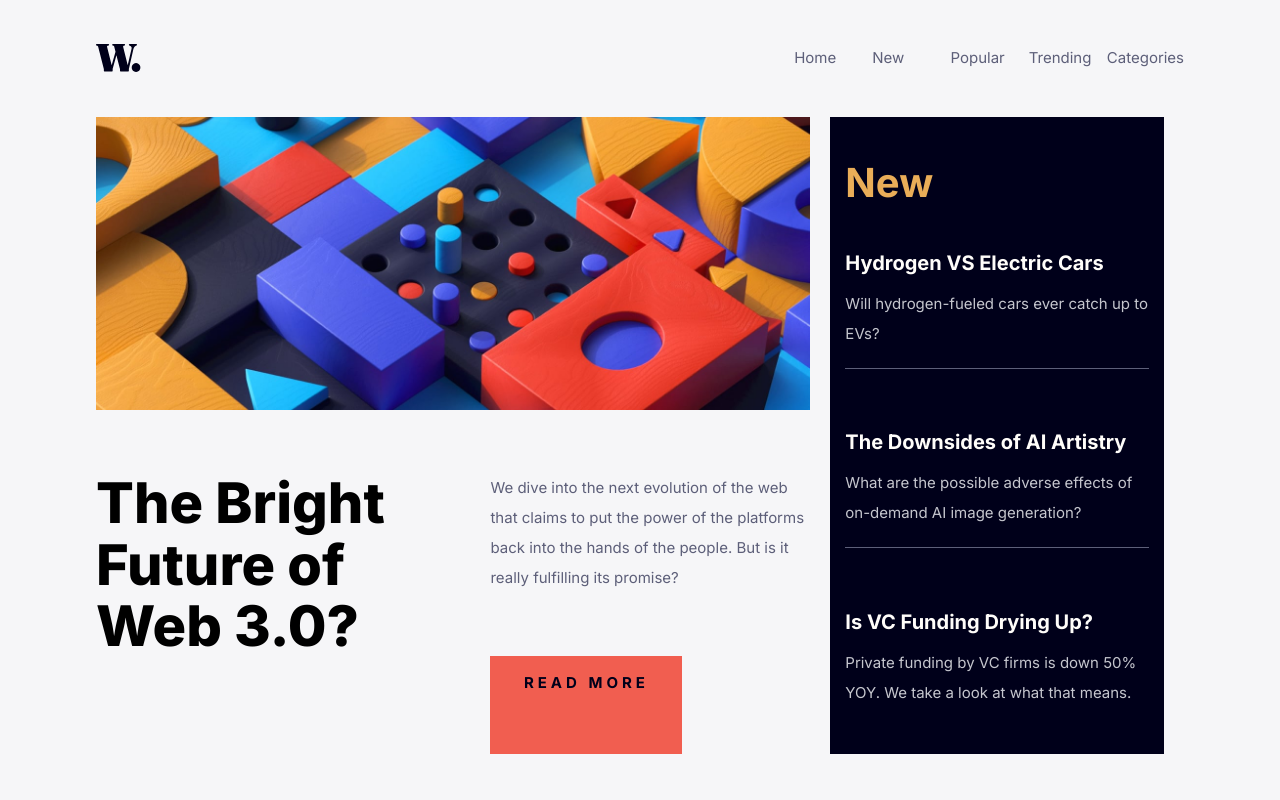
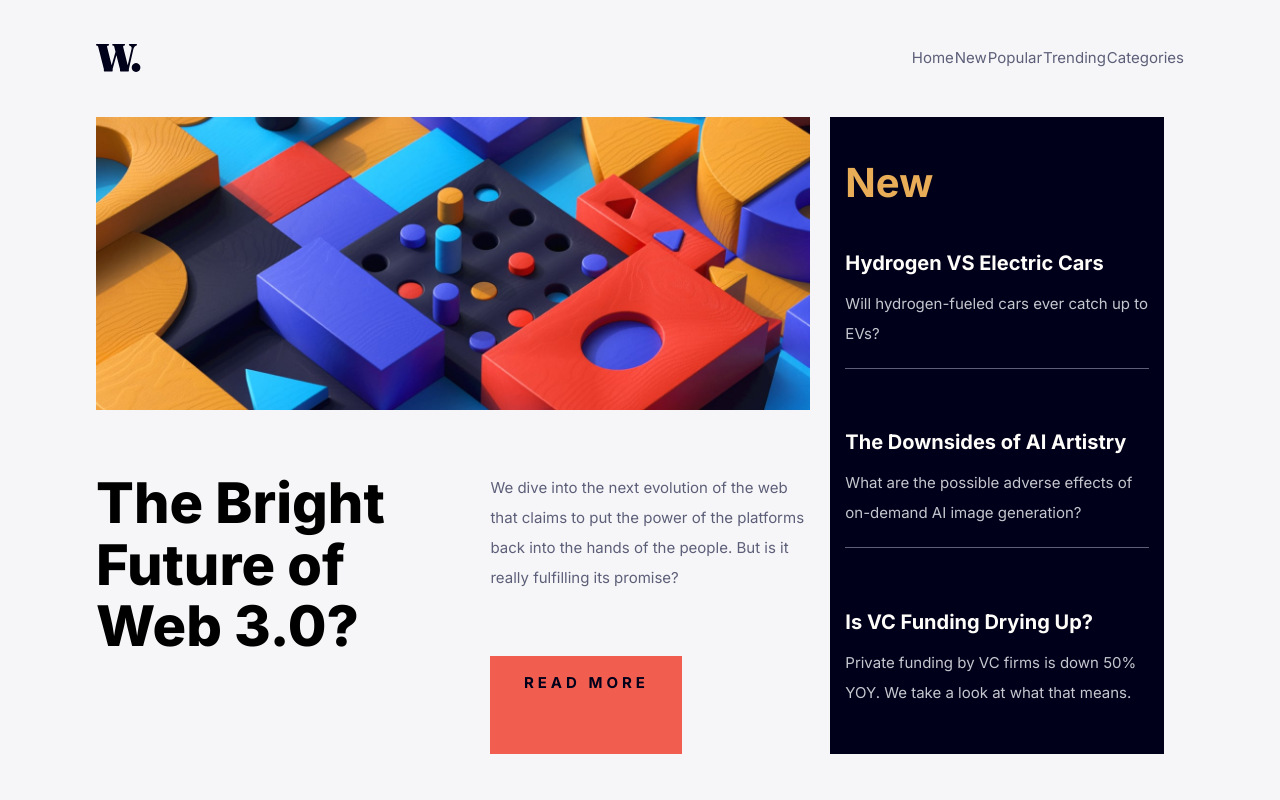
Before and after one commit to nataliesmyth/FEM-news-homepage-main, a plain HTML site: page index.html in a window 1280 px wide. Shown: the top 800 px of the page. Drawn offline with Linux system fonts and the light colour scheme.

Commit message:
fixed navigation spacing

```diff
--- a/styles.css
+++ b/styles.css
@@ -171,7 +171,7 @@ p {
   color: hsl( var(--clr-dark) );
 }
 
-@media (max-width: 56.25rem) {
+@media (max-width: 62.5rem) {
 
   .primary-navigation {
     position: fixed;
@@ -181,7 +181,7 @@ p {
     padding: min(20rem, 20vh) 2rem;
     font-size: 1.125rem;
     line-height: 3;
-    box-shadow: -10em 0 .4em hsl( var(--clr-dark) / .5);
+    box-shadow: -10em 0 .4em 10em hsl( var(--clr-dark) / .5);
   }
 }
 
@@ -384,8 +384,8 @@ aside {
   }
 
   .primary-navigation[data-visible='false'] {
-    display: grid;
-    grid-template-columns: repeat(5, 1fr);
+    display: flex;
+    justify-content: space-evenly;
   }
 
   .primary-navigation > li:hover {
```
